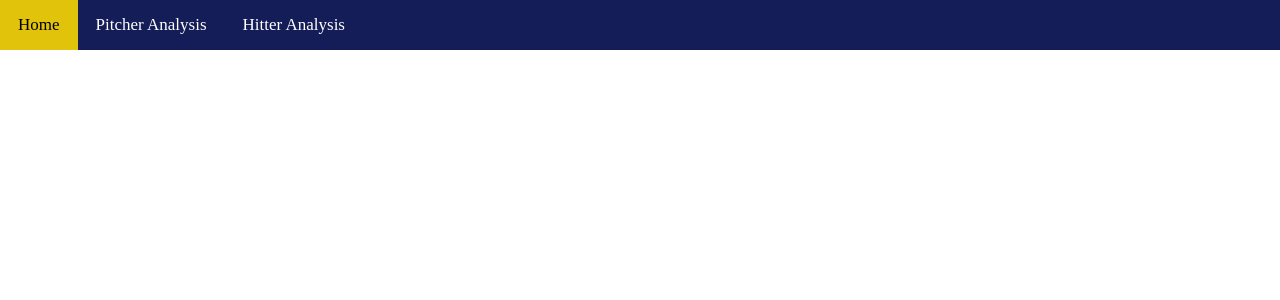
After one commit to Jensen-holm/Brewers-Screen-Pjt, a Flask app: template templates/home.html in a window 1280 px wide. The commit adds this page. Shown: the top 300 px of the page. Run offline with Flask 2, Linux system fonts and the light colour scheme; the template is opened without the code that fills it, so the values that code supplies are empty.

Commit message:
added home screen

```diff
--- a/app.py
+++ b/app.py
@@ -11,7 +11,7 @@ app = Flask(
 )
 
 
-@app.route("/", methods=["GET"])
+@app.route("/pitchers", methods=["GET"])
 @app.route("/hitters", methods=["GET"])
 @app.route("/hitter_result", methods=["GET", "POST"])
 @app.route("/pitcher_result", methods=["GET", "POST"])
@@ -46,6 +46,13 @@ def index():
     )
 
 
+@app.route("/", methods=["GET"])
+def home():
+    return render_template(
+        "home.html"
+    )
+
+
 if __name__ == "__main__":
     app.run(
         host="0.0.0.0",
--- /dev/null
+++ b/templates/home.html
@@ -0,0 +1,20 @@
+<!DOCTYPE html>
+<html lang="en">
+
+<head>
+    <link type="image/x-icon" rel="icon" href="{{ url_for("static", filename="/assets/brew.png" ) }}" />
+    <link type="text/css" rel="stylesheet" href="{{ url_for("static", filename="styles.css" ) }}" />
+    <link rel="script" href="{{ url_for("static", filename="table.js" ) }}" />
+    <title>Brew Crew</title>
+</head>
+
+<body>
+    <div>
+        <nav class="topnav sticky_nav">
+            <a href="/">Home</a>
+            <a href="/pitchers">Pitcher Analysis</a>
+            <a href="/hitters">Hitter Analysis</a>
+        </nav>
+    </div>
+</body>
+</html>
--- a/templates/index.html
+++ b/templates/index.html
@@ -13,7 +13,8 @@
 
     <div>
         <nav class="topnav sticky_nav">
-            <a href="/">Pitcher Analysis</a>
+            <a href="/">Home</a>
+            <a href="/pitchers">Pitcher Analysis</a>
             <a href="/hitters">Hitter Analysis</a>
         </nav>
     </div>
```
Also changed, not shown: static/plots/player_result_plot.svg.
